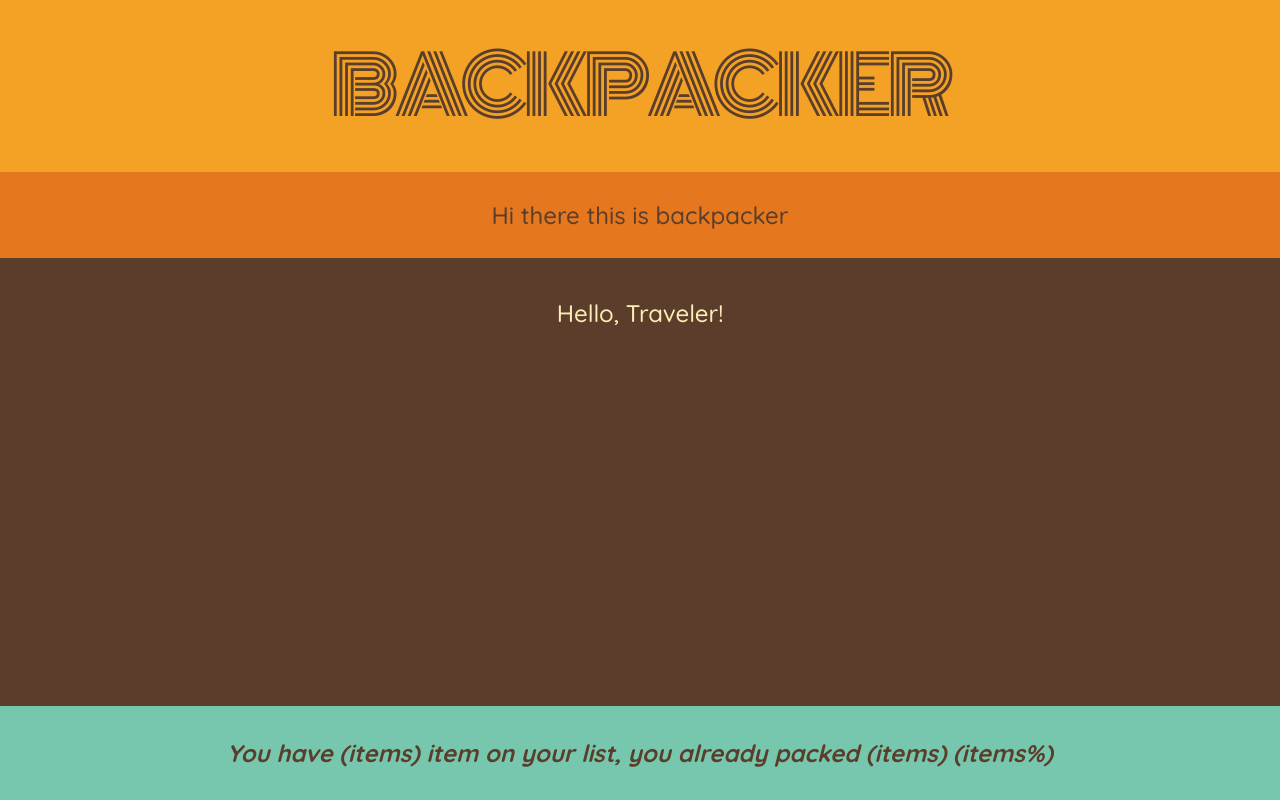
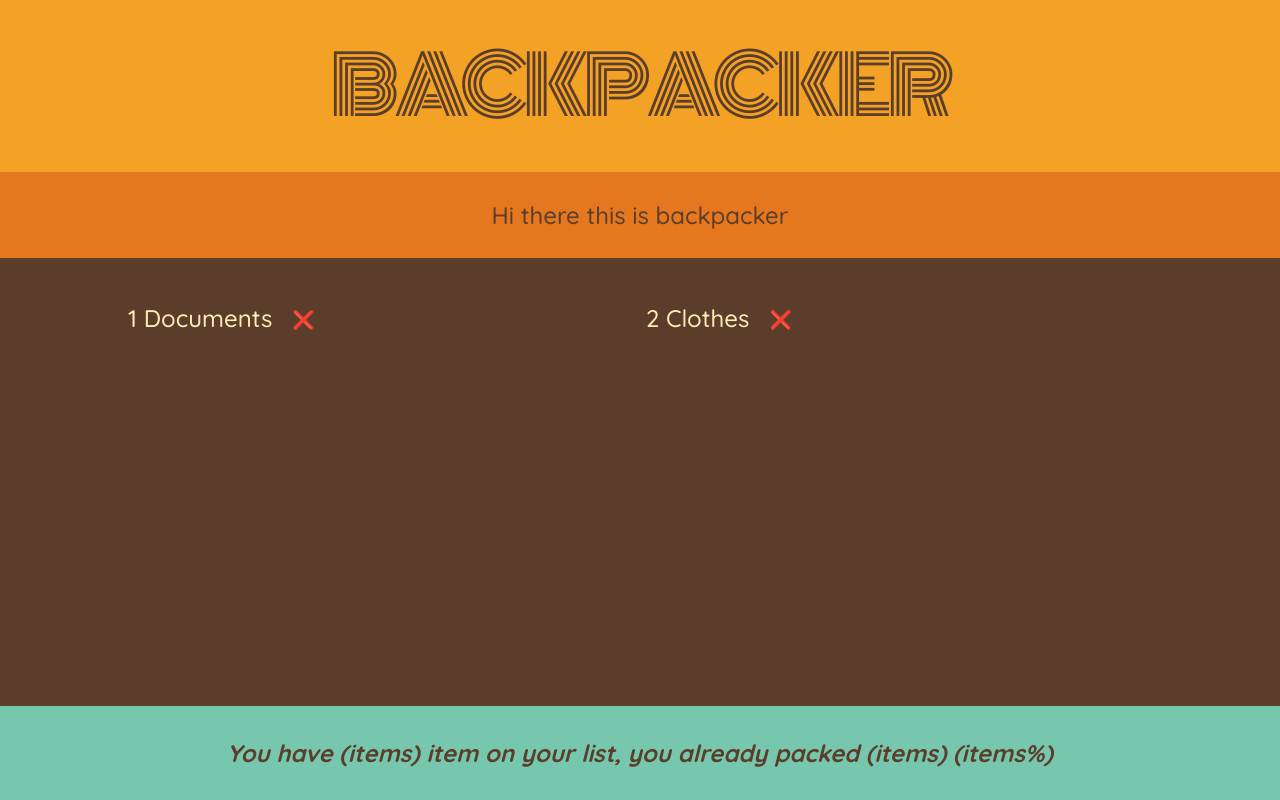
Before and after one commit to partfix/backpacker-todo-app, a React (Create React App) app: page / in a window 1280 px wide. Built offline with nearby package versions, Linux system fonts and the light colour scheme.

Commit message:
back, line affected new update

```diff
--- a/src/App.css
+++ b/src/App.css
@@ -101,8 +101,7 @@ input {
 .list ul {
 	list-style: none;
 	width: 80%;
-	overflow: scroll;
-
+	overflow: hidden;
 	display: grid;
 	grid-template-columns: repeat(auto-fit, minmax(250px, 1fr));
 	gap: 1.2rem;
--- a/src/App.js
+++ b/src/App.js
@@ -1,3 +1,8 @@
+const contextSample = [
+  { id: 1, description: "Documents", quantity: 1, packed: false },
+  { id: 2, description: "Clothes", quantity: 2, packed: true }
+];
+
 
 export default function App() {
   return (
@@ -28,8 +33,20 @@ function UserForm() {
 function UserPackingList() {
   return (
     <div className="list">
-      Hello, Traveler!
+      <ul>
+        {contextSample.map((item) => <Item items={item} />)}
+      </ul>
     </div>
+  );
+}
+
+
+function Item({ items }) {
+  return (
+    <li>
+      <span>{items.quantity} {items.description}</span>
+      <button>❌</button>
+    </li>
   )
 }
 
@@ -37,7 +54,6 @@ function UserStatus() {
   return (
     <footer className="stats">
       <em>You have (items) item on your list, you already packed (items) (items%)</em>
-
     </footer>
   )
 }
```
